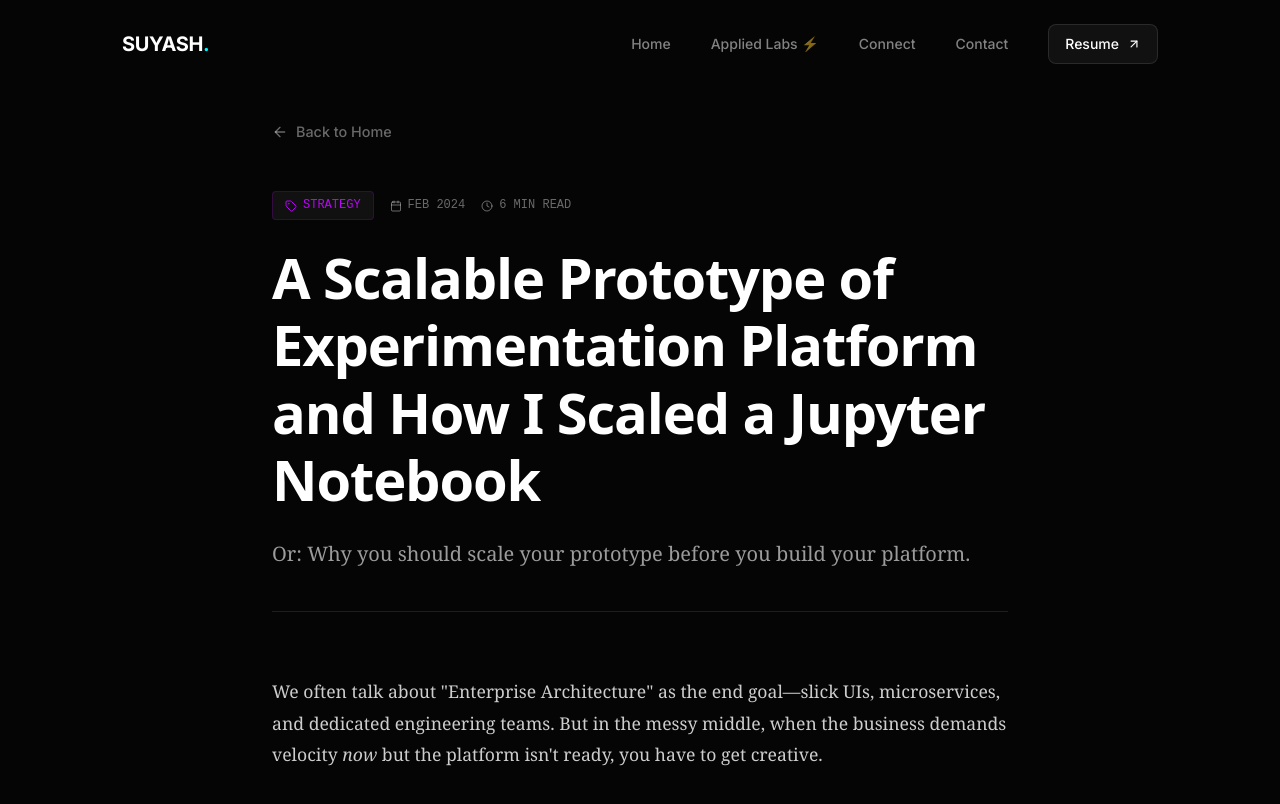
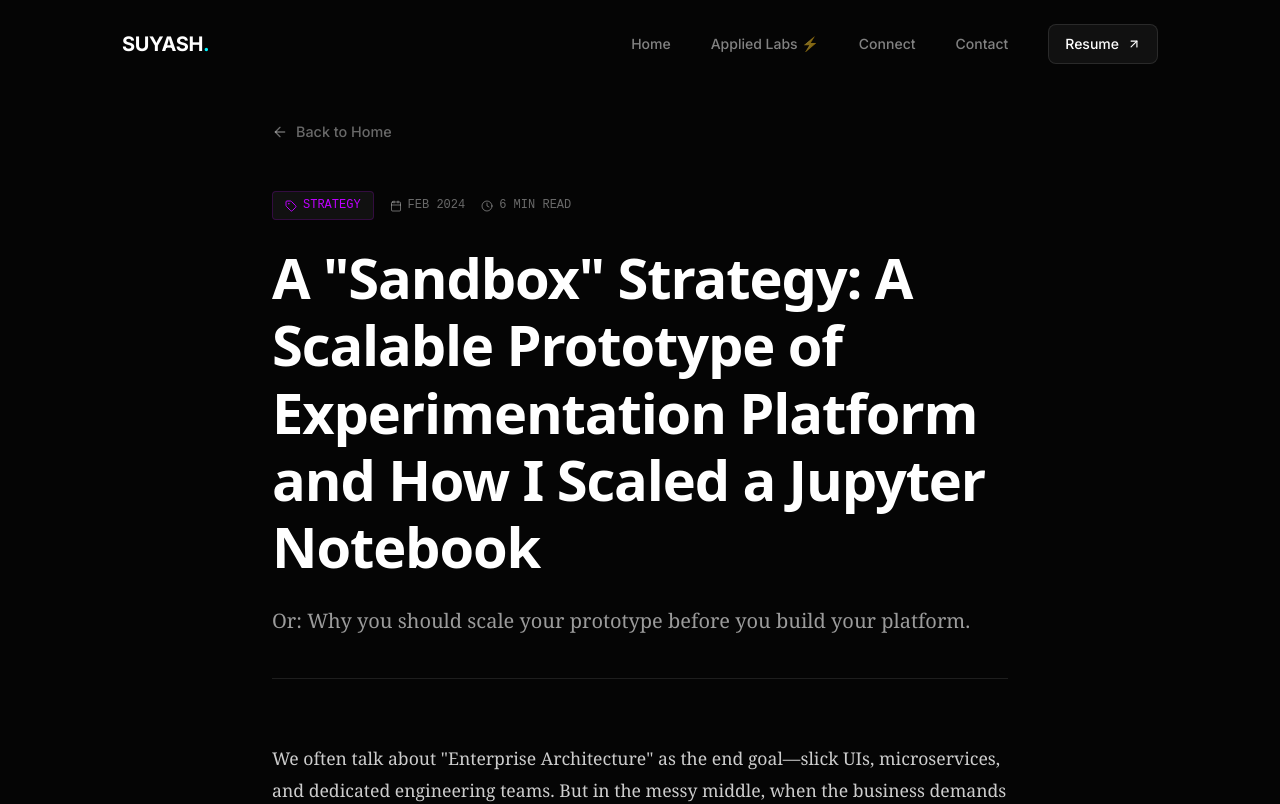
Before and after one commit to justsuyash/justsuyash_portfolio, a Next.js app: page /articles/sandbox-strategy in a window 1280 px wide. Shown: the top 804 px of the page. Built offline with nearby package versions, Linux system fonts and the light colour scheme.

Commit message:
Update Sandbox Strategy heading to final version

```diff
--- a/src/app/articles/sandbox-strategy/page.js
+++ b/src/app/articles/sandbox-strategy/page.js
@@ -51,7 +51,7 @@ const SandboxStrategyPage = () => {
                             lineHeight: 1.2, letterSpacing: '-0.02em', marginBottom: '24px',
                             fontFamily: 'system-ui, -apple-system, sans-serif'
                         }}>
-                            A Scalable Prototype of Experimentation Platform and How I Scaled a Jupyter Notebook
+                            A "Sandbox" Strategy: A Scalable Prototype of Experimentation Platform and How I Scaled a Jupyter Notebook
                         </h1>
 
                         <p style={{
```
